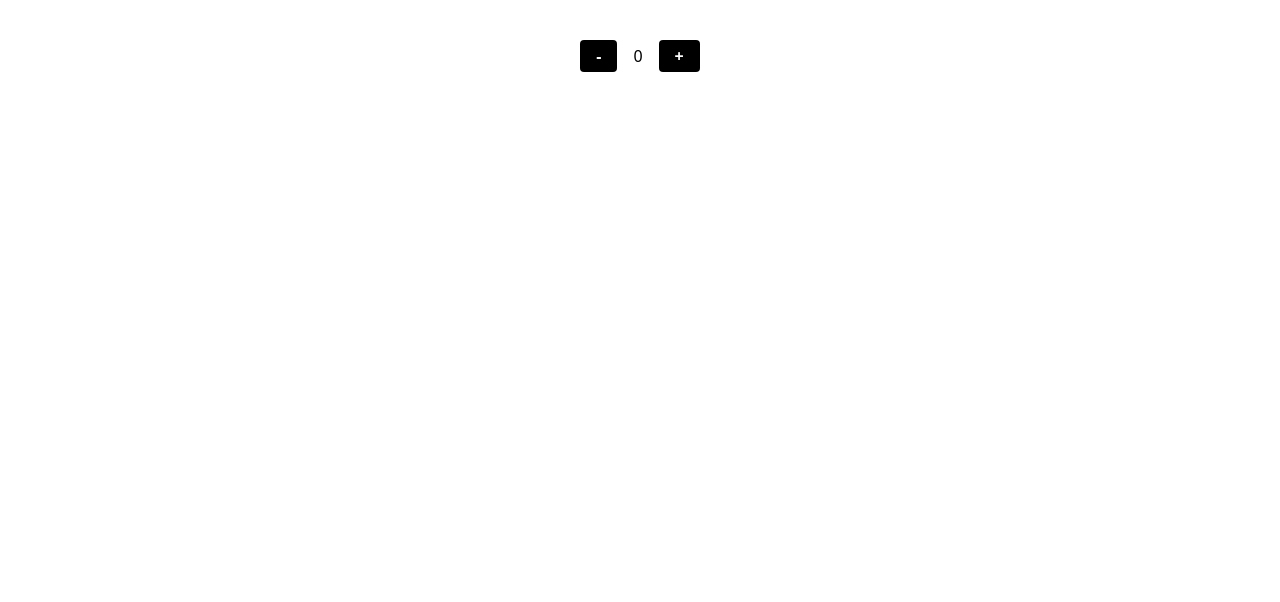
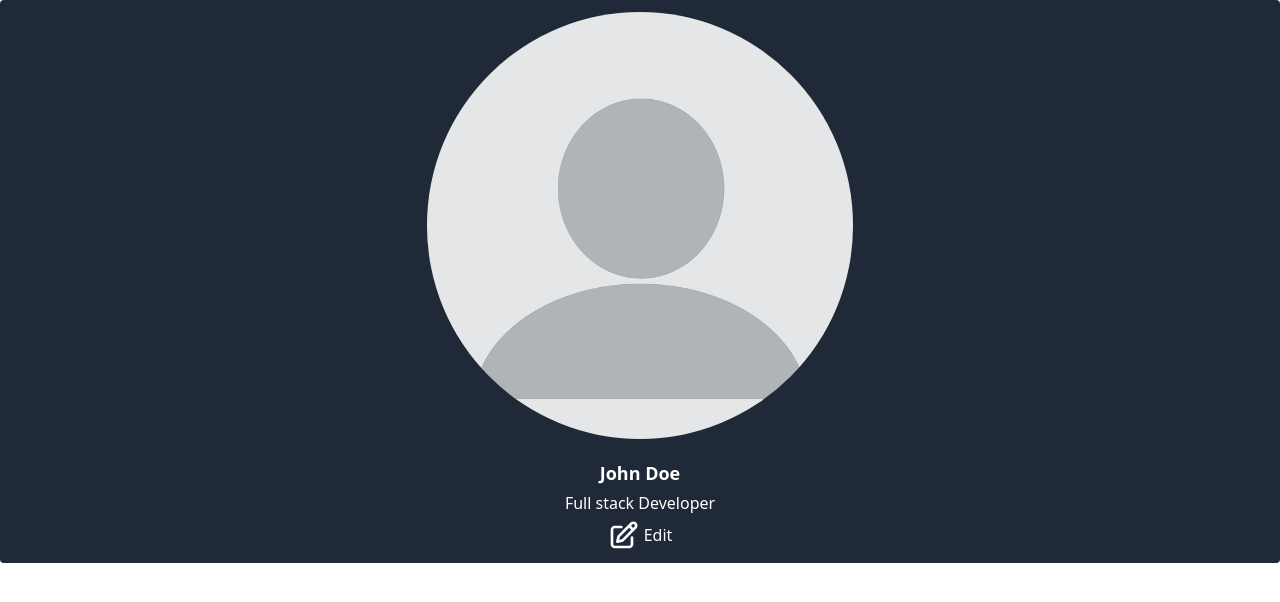
Before and after one commit to rezaaditama/my-store-app, a React (Vite) app: page /production in a window 1280 px wide. Shown: the top 602 px of the page. Built offline with nearby package versions, Linux system fonts and the light colour scheme.

Commit message:
Create about page

```diff
--- /dev/null
+++ b/public/assets/svg/EditIcon/index.jsx
@@ -0,0 +1,20 @@
+const EditIcon = () => {
+  return (
+    <svg
+      width='2rem'
+      height='2rem'
+      viewBox='0 0 24 24'
+      fill='none'
+      xmlns='http://www.w3.org/2000/svg'
+    >
+      <path
+        fillRule='evenodd'
+        clipRule='evenodd'
+        d='M21.1213 2.70705C19.9497 1.53548 18.0503 1.53547 16.8787 2.70705L15.1989 4.38685L7.29289 12.2928C7.16473 12.421 7.07382 12.5816 7.02986 12.7574L6.02986 16.7574C5.94466 17.0982 6.04451 17.4587 6.29289 17.707C6.54127 17.9554 6.90176 18.0553 7.24254 17.9701L11.2425 16.9701C11.4184 16.9261 11.5789 16.8352 11.7071 16.707L19.5556 8.85857L21.2929 7.12126C22.4645 5.94969 22.4645 4.05019 21.2929 2.87862L21.1213 2.70705ZM18.2929 4.12126C18.6834 3.73074 19.3166 3.73074 19.7071 4.12126L19.8787 4.29283C20.2692 4.68336 20.2692 5.31653 19.8787 5.70705L18.8622 6.72357L17.3068 5.10738L18.2929 4.12126ZM15.8923 6.52185L17.4477 8.13804L10.4888 15.097L8.37437 15.6256L8.90296 13.5112L15.8923 6.52185ZM4 7.99994C4 7.44766 4.44772 6.99994 5 6.99994H10C10.5523 6.99994 11 6.55223 11 5.99994C11 5.44766 10.5523 4.99994 10 4.99994H5C3.34315 4.99994 2 6.34309 2 7.99994V18.9999C2 20.6568 3.34315 21.9999 5 21.9999H16C17.6569 21.9999 19 20.6568 19 18.9999V13.9999C19 13.4477 18.5523 12.9999 18 12.9999C17.4477 12.9999 17 13.4477 17 13.9999V18.9999C17 19.5522 16.5523 19.9999 16 19.9999H5C4.44772 19.9999 4 19.5522 4 18.9999V7.99994Z'
+        fill='white'
+      />
+    </svg>
+  );
+};
+
+export default EditIcon;
--- /dev/null
+++ b/src/components/Avatar/index.jsx
@@ -0,0 +1,19 @@
+import PropTypes from 'prop-types';
+
+const Avatar = ({ className }) => {
+  return (
+    <figure className={className}>
+      <img
+        src='../../../public/assets/img/blank-profile-picture-973460_960_720.webp'
+        alt='Foto Profile'
+        className='w-full rounded-full'
+      />
+    </figure>
+  );
+};
+
+Avatar.propTypes = {
+  className: PropTypes.string,
+};
+
+export default Avatar;
--- /dev/null
+++ b/src/components/ContactInfo/index.jsx
@@ -0,0 +1,40 @@
+import Button from '../Button';
+import PropTypes from 'prop-types';
+
+const ContactInfo = ({ className }) => {
+  return (
+    <div className={`${className} shadow-2xl p-5`}>
+      <table className='w-full'>
+        <tbody>
+          <tr className='shadow-md'>
+            <td className='h-10 p-5 font-semibold'>Full Name</td>
+            <td className='h-10 p-5'>Reza Aditama</td>
+          </tr>
+          <tr className='shadow-md'>
+            <td className='h-10 p-5 font-semibold'>Email</td>
+            <td className='h-10 p-5'>aditamareza03@gmail.com</td>
+          </tr>
+          <tr className='shadow-md'>
+            <td className='h-10 p-5 font-semibold'>Phone</td>
+            <td className='h-10 p-5'>08381955351</td>
+          </tr>
+          <tr className='shadow-md'>
+            <td className='h-10 p-5 font-semibold'>Address</td>
+            <td className='h-10 p-5'>jl. jhasfhsdciusdcosnce</td>
+          </tr>
+        </tbody>
+      </table>
+      <div className='flex justify-end mt-6'>
+        <Button className={'w-1/6 text-white py-2 bg-gray-800'} type='button'>
+          Edit
+        </Button>
+      </div>
+    </div>
+  );
+};
+
+ContactInfo.propTypes = {
+  className: PropTypes.string,
+};
+
+export default ContactInfo;
--- /dev/null
+++ b/src/components/ProfileCard/index.jsx
@@ -0,0 +1,32 @@
+import Avatar from '../Avatar';
+import EditIcon from '../../../public/assets/svg/EditIcon';
+import { Link } from 'react-router-dom';
+import PropTypes from 'prop-types';
+
+const ProfileCard = ({ className }) => {
+  return (
+    <div
+      className={`${className}
+        text-center content-center py-3 space-y-5 bg-gray-800 rounded text-white
+      `}
+    >
+      <div className='flex justify-center'>
+        <Avatar className={`w-1/3`} />
+      </div>
+      <div className='space-y-1'>
+        <h1 className='font-bold text-lg'>John Doe</h1>
+        <p className='text-base'>Full stack Developer</p>
+        <div className='flex justify-center items-center cursor-pointer space-x-1'>
+          <EditIcon />
+          <Link>Edit</Link>
+        </div>
+      </div>
+    </div>
+  );
+};
+
+ProfileCard.propTypes = {
+  className: PropTypes.string,
+};
+
+export default ProfileCard;
--- /dev/null
+++ b/src/hooks/useUsername/index.jsx
@@ -0,0 +1,10 @@
+const getUsername = () => {
+  return (
+    <div className=''>
+      handleLoginp
+      <p>ss</p>
+    </div>
+  );
+};
+
+export default getUsername;
--- a/src/main.jsx
+++ b/src/main.jsx
@@ -7,6 +7,7 @@ import RegisterPage from './pages/RegisterPage/index.jsx';
 import ProductPage from './pages/ProductPage';
 import ErrorPage from './pages/ErrorPage';
 import Production from './pages/Production';
+import AboutPage from './pages/AboutPage';
 
 ReactDOM.createRoot(document.getElementById('root')).render(
   <React.StrictMode>
@@ -17,6 +18,7 @@ ReactDOM.createRoot(document.getElementById('root')).render(
         <Route path='/register' element={<RegisterPage />} />
         <Route path='/product' element={<ProductPage />} />
         <Route path='/production' element={<Production />} />
+        <Route path='/about' element={<AboutPage />} />
       </Routes>
     </Router>
   </React.StrictMode>
--- /dev/null
+++ b/src/pages/AboutPage/index.jsx
@@ -0,0 +1,17 @@
+import Navbar from '../../components/Navbar';
+import ProfileCard from '../../components/ProfileCard';
+import ContactInfo from '../../components/ContactInfo';
+
+const AboutPage = () => {
+  return (
+    <>
+      <Navbar />
+      <div className='pt-20 flex justify-evenly'>
+        <ProfileCard className={'w-1/3'} />
+        <ContactInfo className={'w-1/2'} />
+      </div>
+    </>
+  );
+};
+
+export default AboutPage;
--- a/src/pages/ProductPage/index.jsx
+++ b/src/pages/ProductPage/index.jsx
@@ -1,5 +1,5 @@
 import Card from '../../components/Card';
-import Navbar from '../../components/navbar';
+import Navbar from '../../components/Navbar';
 import Cart from '../../components/Cart';
 import { useState, useEffect } from 'react';
 import { getProducts } from '../../services/ProductDB/ProductServices';
--- a/src/pages/Production/index.jsx
+++ b/src/pages/Production/index.jsx
@@ -1,38 +1,9 @@
-import Button from '../../components/Button';
-
-import { useState } from 'react';
+import ProfileCard from '../../components/ProfileCard';
 
 const Index = () => {
-  const [count, setCount] = useState(0);
-
-  const increment = () => {
-    setCount(count + 1);
-  };
-
-  const decrement = () => {
-    if (count <= 0) {
-      setCount(0);
-    } else {
-      setCount(count - 1);
-    }
-  };
   return (
-    <div className='flex items-center justify-center space-x-4 py-10'>
-      <Button
-        className={'px-3 py-1 bg-black text-white'}
-        onClick={decrement}
-        type={'button'}
-      >
-        -
-      </Button>
-      <p>{count}</p>
-      <Button
-        className={'px-2 py-1 bg-black text-white'}
-        onClick={increment}
-        type={'button'}
-      >
-        +
-      </Button>
+    <div className=''>
+      <ProfileCard></ProfileCard>
     </div>
   );
 };
```
Also changed, not shown: public/assets/img/blank-profile-picture-973460_960_720.webp (added).
